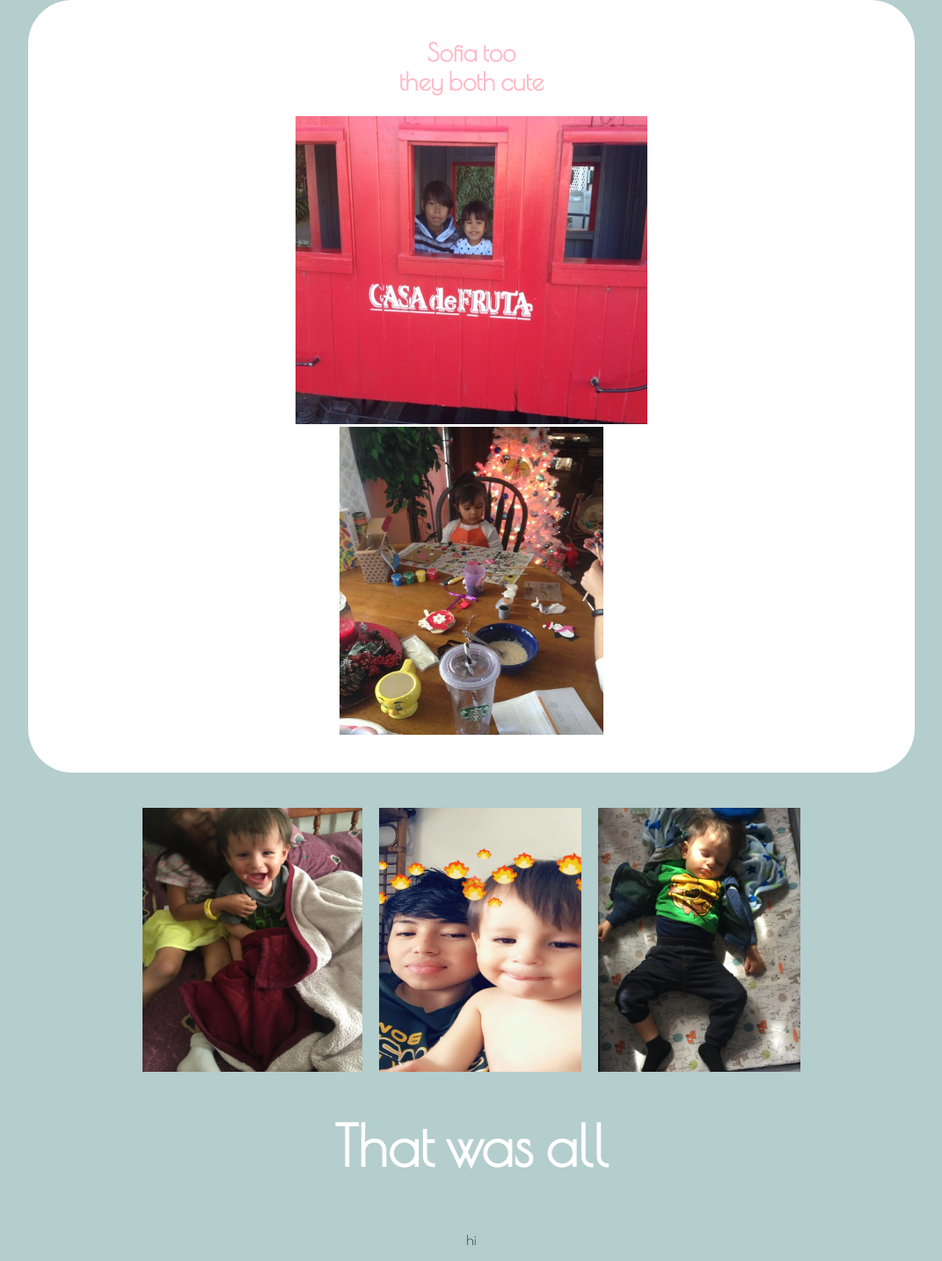
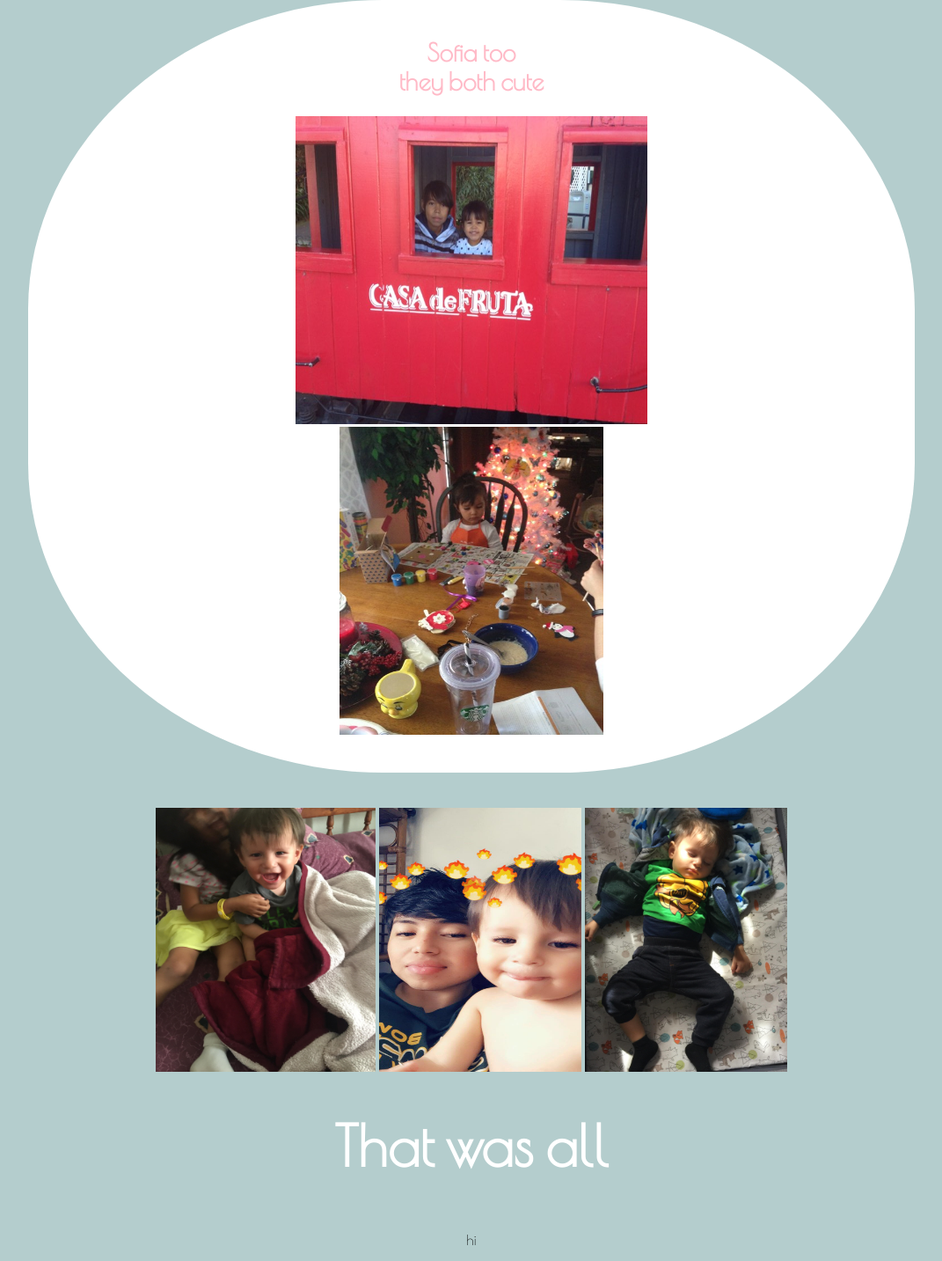
Before and after one commit to nuggiexx/tribute, a plain HTML site: page index.html in a window 1280 px wide. Shown: the part 622-2055 px from the top of the page at 88% size, without its empty margins (104-1175 px from the left). Drawn offline with nearby package versions, Linux system fonts and the light colour scheme.

Commit message:
again, again

```diff
--- a/index.css
+++ b/index.css
@@ -23,7 +23,7 @@ body {
     background-color: #fff;
     overflow: auto;
     width: 75%;
-    border-radius: 50px;
+    border-radius: 40%;
     align-self: center;
     text-align: center;
   }
@@ -41,7 +41,6 @@ body {
   h1 {
     color: #fff;
     font-size: 8vh;
-    position: relative;
     text-align: center;
   }
 
@@ -59,13 +58,11 @@ body {
   #blanket {
     height: 300px;
     width: 250px;
-    margin-right: 15px;
   }
 
   #qts {
     height: 300px;
     width: 230px;
-    margin-right: 15px;
   }
 
   #zleep {
```
